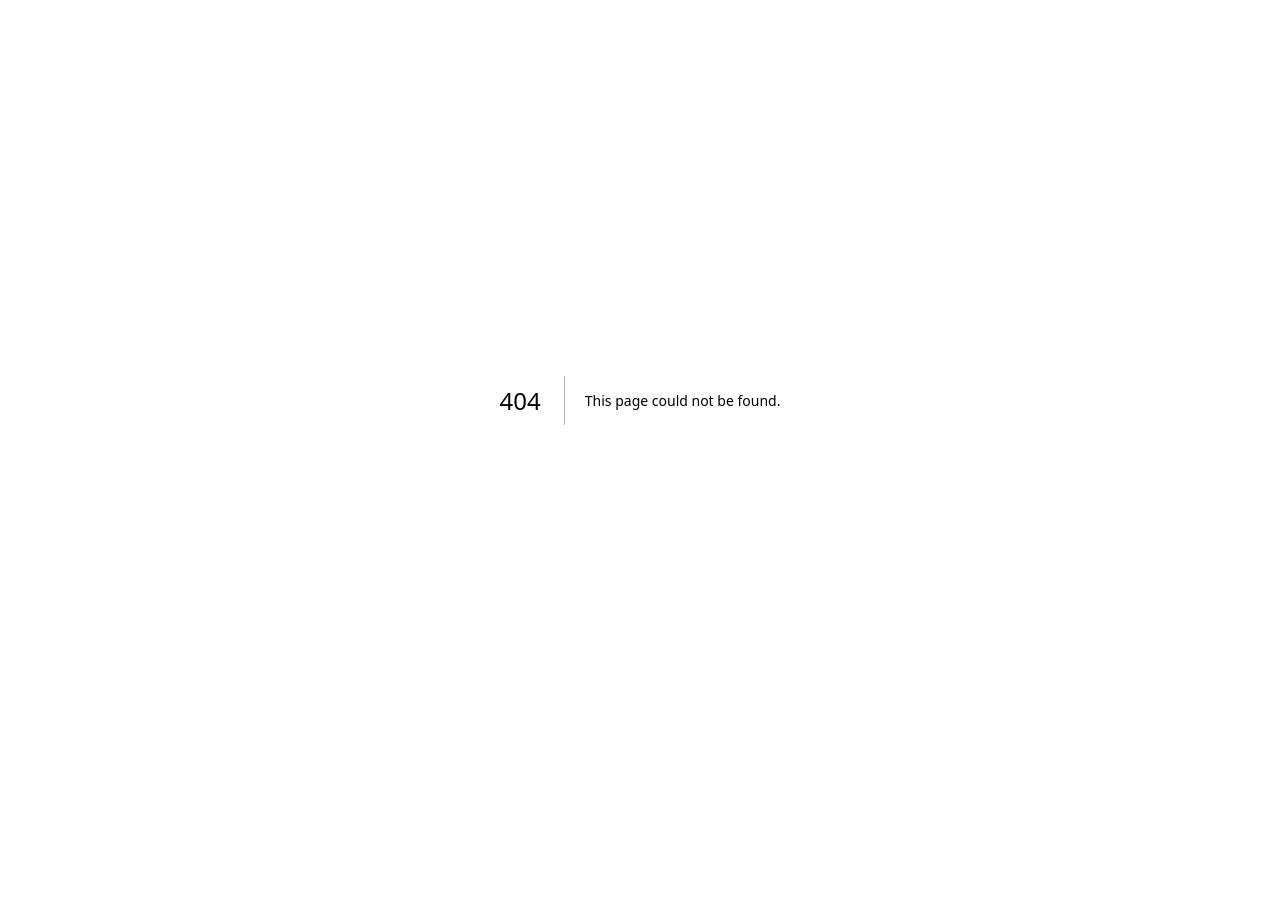
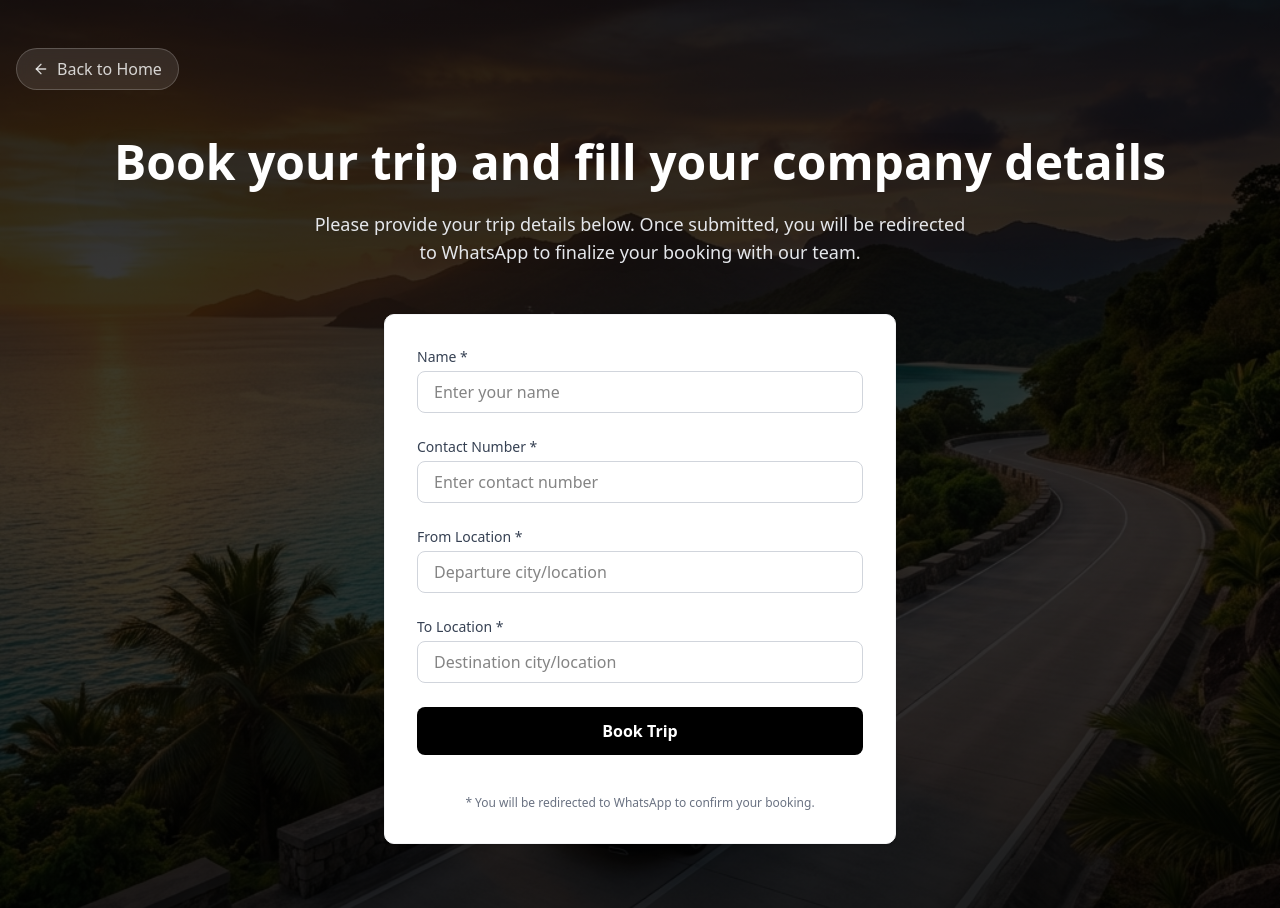
Before and after one commit to Vishambhu-2025/my-personal-project, a Next.js app: page /book-trip in a window 1280 px wide. Before the commit this address had no page. Before the commit the page ends 800 px from the top, so only its background shows below. Built offline with nearby package versions, Linux system fonts and the light colour scheme.

Commit message:
feat: added bookiing form

```diff
--- /dev/null
+++ b/app/book-trip/page.tsx
@@ -0,0 +1,53 @@
+import BookingForm from "@/components/BookingForm";
+import Link from "next/link";
+import Image from "next/image";
+import { ArrowLeft } from "lucide-react";
+
+export const metadata = {
+  title: "Book Your Trip - Vishambhu Travels",
+  description:
+    "Book your trip and fill your company details with Vishambhu Travels.",
+};
+
+export default function BookTripPage() {
+  return (
+    <div className="relative min-h-screen">
+      {/* Background Image */}
+      <Image
+        src="/hero-bg.png"
+        alt="Background"
+        fill
+        className="object-cover brightness-50 z-0"
+        priority
+      />
+
+      {/* Gradient Overlay */}
+      <div className="absolute inset-0 bg-gradient-to-b from-black/70 via-black/50 to-black/70 z-0"></div>
+
+      <main className="relative z-10 pt-12 pb-16 px-4">
+        <div className="max-w-7xl mx-auto">
+          {/* Back Button */}
+          <Link
+            href="/"
+            className="inline-flex items-center text-white/80 hover:text-white mb-12 px-4 py-2 bg-white/10 backdrop-blur-sm rounded-full border border-white/20 transition-all hover:bg-white/20 group"
+          >
+            <ArrowLeft className="w-4 h-4 mr-2 group-hover:-translate-x-1 transition-transform" />
+            Back to Home
+          </Link>
+
+          <div className="text-center mb-12">
+            <h1 className="text-3xl md:text-5xl font-bold text-white mb-6 drop-shadow-2xl">
+              Book your trip and fill your company details
+            </h1>
+            <p className="text-gray-200 max-w-2xl mx-auto text-lg drop-shadow-lg">
+              Please provide your trip details below. Once submitted, you will
+              be redirected to WhatsApp to finalize your booking with our team.
+            </p>
+          </div>
+
+          <BookingForm />
+        </div>
+      </main>
+    </div>
+  );
+}
--- /dev/null
+++ b/components/BookingForm.tsx
@@ -0,0 +1,198 @@
+"use client";
+
+import { useState } from "react";
+import { getWhatsAppLink, formatBookingMessage } from "@/lib/whatsapp";
+
+export default function BookingForm() {
+  const [formData, setFormData] = useState({
+    name: "",
+    contactNumber: "",
+    fromLocation: "",
+    toLocation: "",
+  });
+
+  const [errors, setErrors] = useState({
+    name: "",
+    contactNumber: "",
+    fromLocation: "",
+    toLocation: "",
+  });
+
+  const handleChange = (e: React.ChangeEvent<HTMLInputElement>) => {
+    const { name, value } = e.target;
+    setFormData((prev) => ({ ...prev, [name]: value }));
+    // Clear error when user types
+    if (errors[name as keyof typeof errors]) {
+      setErrors((prev) => ({ ...prev, [name]: "" }));
+    }
+  };
+
+  const validate = () => {
+    let isValid = true;
+    const newErrors = {
+      name: "",
+      contactNumber: "",
+      fromLocation: "",
+      toLocation: "",
+    };
+
+    // Name validation: min 2 characters
+    if (!formData.name.trim()) {
+      newErrors.name = "Name is required";
+      isValid = false;
+    } else if (formData.name.trim().length < 2) {
+      newErrors.name = "Name must be at least 2 characters";
+      isValid = false;
+    }
+
+    // Contact number validation: 10 digits regex
+    const phoneRegex = /^[0-9]{10}$/;
+    if (!formData.contactNumber.trim()) {
+      newErrors.contactNumber = "Contact number is required";
+      isValid = false;
+    } else if (!phoneRegex.test(formData.contactNumber.trim())) {
+      newErrors.contactNumber = "Please enter a valid 10-digit number";
+      isValid = false;
+    }
+
+    // From location validation: min 3 characters
+    if (!formData.fromLocation.trim()) {
+      newErrors.fromLocation = "From location is required";
+      isValid = false;
+    } else if (formData.fromLocation.trim().length < 3) {
+      newErrors.fromLocation = "Location must be at least 3 characters";
+      isValid = false;
+    }
+
+    // To location validation: min 3 characters
+    if (!formData.toLocation.trim()) {
+      newErrors.toLocation = "To location is required";
+      isValid = false;
+    } else if (formData.toLocation.trim().length < 3) {
+      newErrors.toLocation = "Location must be at least 3 characters";
+      isValid = false;
+    }
+
+    setErrors(newErrors);
+    return isValid;
+  };
+
+  const handleSubmit = (e: React.FormEvent) => {
+    e.preventDefault();
+    if (validate()) {
+      const message = formatBookingMessage(formData);
+      const link = getWhatsAppLink(message);
+      window.open(link, "_blank");
+    }
+  };
+
+  return (
+    <form
+      onSubmit={handleSubmit}
+      className="space-y-6 max-w-lg mx-auto bg-white p-8 rounded-lg shadow-sm border border-gray-100"
+    >
+      <div>
+        <label
+          htmlFor="name"
+          className="block text-sm font-medium text-gray-700 mb-1"
+        >
+          Name *
+        </label>
+        <input
+          type="text"
+          id="name"
+          name="name"
+          value={formData.name}
+          onChange={handleChange}
+          className={`w-full px-4 py-2 border rounded-md focus:outline-none focus:ring-1 focus:ring-black ${
+            errors.name ? "border-red-500" : "border-gray-300"
+          }`}
+          placeholder="Enter your name"
+        />
+        {errors.name && (
+          <p className="text-red-500 text-xs mt-1">{errors.name}</p>
+        )}
+      </div>
+
+      <div>
+        <label
+          htmlFor="contactNumber"
+          className="block text-sm font-medium text-gray-700 mb-1"
+        >
+          Contact Number *
+        </label>
+        <input
+          type="tel"
+          id="contactNumber"
+          name="contactNumber"
+          value={formData.contactNumber}
+          onChange={handleChange}
+          className={`w-full px-4 py-2 border rounded-md focus:outline-none focus:ring-1 focus:ring-black ${
+            errors.contactNumber ? "border-red-500" : "border-gray-300"
+          }`}
+          placeholder="Enter contact number"
+        />
+        {errors.contactNumber && (
+          <p className="text-red-500 text-xs mt-1">{errors.contactNumber}</p>
+        )}
+      </div>
+
+      <div>
+        <label
+          htmlFor="fromLocation"
+          className="block text-sm font-medium text-gray-700 mb-1"
+        >
+          From Location *
+        </label>
+        <input
+          type="text"
+          id="fromLocation"
+          name="fromLocation"
+          value={formData.fromLocation}
+          onChange={handleChange}
+          className={`w-full px-4 py-2 border rounded-md focus:outline-none focus:ring-1 focus:ring-black ${
+            errors.fromLocation ? "border-red-500" : "border-gray-300"
+          }`}
+          placeholder="Departure city/location"
+        />
+        {errors.fromLocation && (
+          <p className="text-red-500 text-xs mt-1">{errors.fromLocation}</p>
+        )}
+      </div>
+
+      <div>
+        <label
+          htmlFor="toLocation"
+          className="block text-sm font-medium text-gray-700 mb-1"
+        >
+          To Location *
+        </label>
+        <input
+          type="text"
+          id="toLocation"
+          name="toLocation"
+          value={formData.toLocation}
+          onChange={handleChange}
+          className={`w-full px-4 py-2 border rounded-md focus:outline-none focus:ring-1 focus:ring-black ${
+            errors.toLocation ? "border-red-500" : "border-gray-300"
+          }`}
+          placeholder="Destination city/location"
+        />
+        {errors.toLocation && (
+          <p className="text-red-500 text-xs mt-1">{errors.toLocation}</p>
+        )}
+      </div>
+
+      <button
+        type="submit"
+        className="w-full bg-black text-white py-3 rounded-md font-semibold hover:bg-gray-900 transition-colors"
+      >
+        Book Trip
+      </button>
+
+      <p className="text-center text-xs text-gray-500 mt-4">
+        * You will be redirected to WhatsApp to confirm your booking.
+      </p>
+    </form>
+  );
+}
--- a/components/Navbar.tsx
+++ b/components/Navbar.tsx
@@ -32,6 +32,7 @@ export default function Navbar() {
             { label: "Home", link: "#home" },
             { label: "About", link: "#about" },
             { label: "Services", link: "#services" },
+            { label: "Book Trip", link: "/book-trip" },
             // { label: "Clients", link: "#clients" },
             { label: "Contact Us", link: "#contact" },
           ].map((item) => (
@@ -77,6 +78,9 @@ export default function Navbar() {
             {/* <Link href="#clients" onClick={() => setOpen(false)}>
               Clients
             </Link> */}
+            <Link href="/book-trip" onClick={() => setOpen(false)}>
+              Book Trip
+            </Link>
             <Link href="#contact" onClick={() => setOpen(false)}>
               Contact Us
             </Link>
--- /dev/null
+++ b/lib/whatsapp.ts
@@ -0,0 +1,27 @@
+export const WHATSAPP_PHONE_NUMBER = "919112143483";
+export const WHATSAPP_BASE_URL = "https://wa.me/";
+
+export interface BookingDetails {
+  name: string;
+  contactNumber: string;
+  fromLocation: string;
+  toLocation: string;
+}
+
+export function formatBookingMessage(details: BookingDetails): string {
+  return `Hi Vishambhu Travels,
+
+I would like to book a trip with the following details:
+
+Name: ${details.name}
+Contact Number: ${details.contactNumber}
+From Location: ${details.fromLocation}
+To Location: ${details.toLocation}
+
+Please get back to me with the details.`;
+}
+
+export function getWhatsAppLink(message: string): string {
+  const encodedMessage = encodeURIComponent(message);
+  return `${WHATSAPP_BASE_URL}${WHATSAPP_PHONE_NUMBER}?text=${encodedMessage}`;
+}
```
Also changed, not shown: public/hero-bg.png (added).
